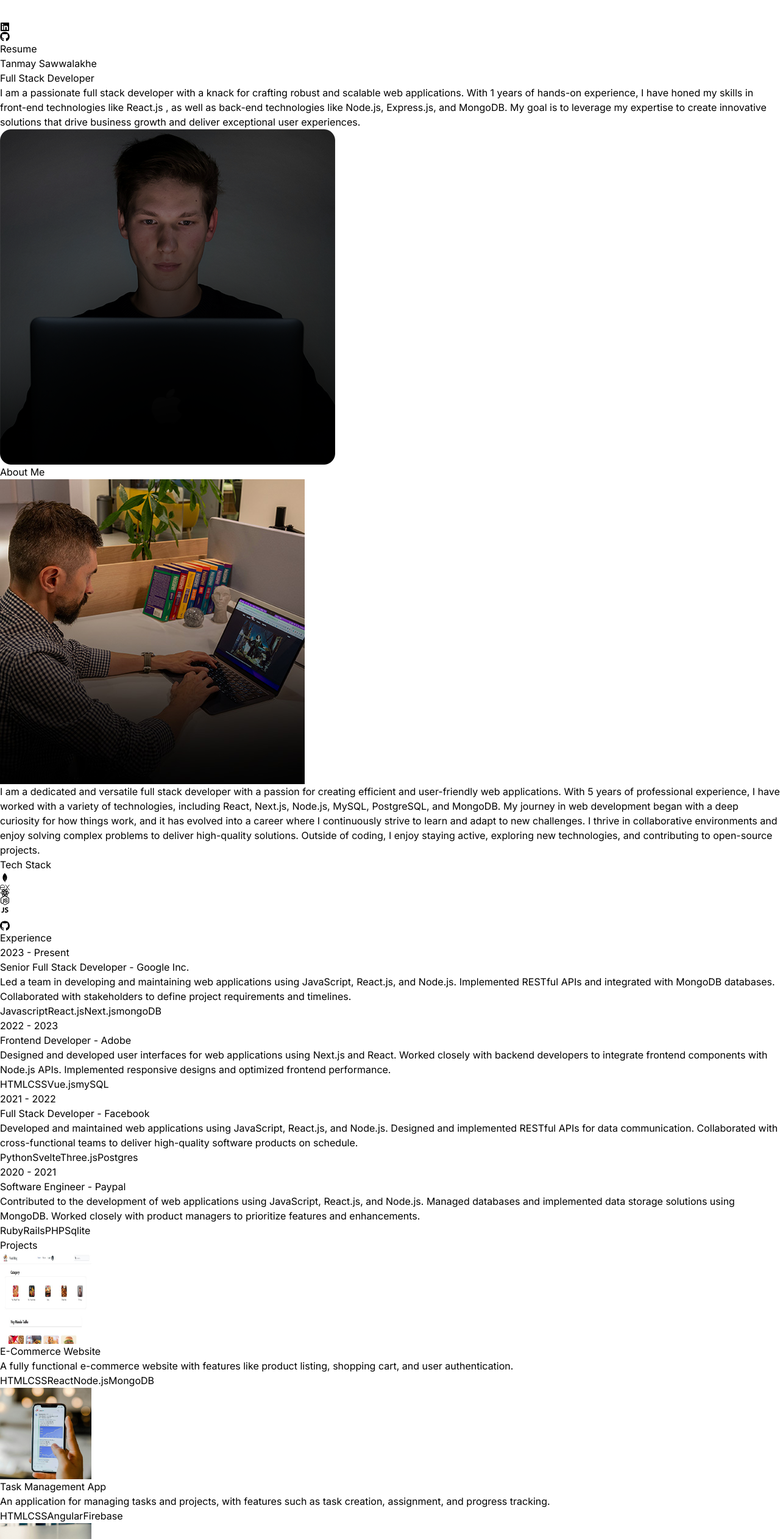
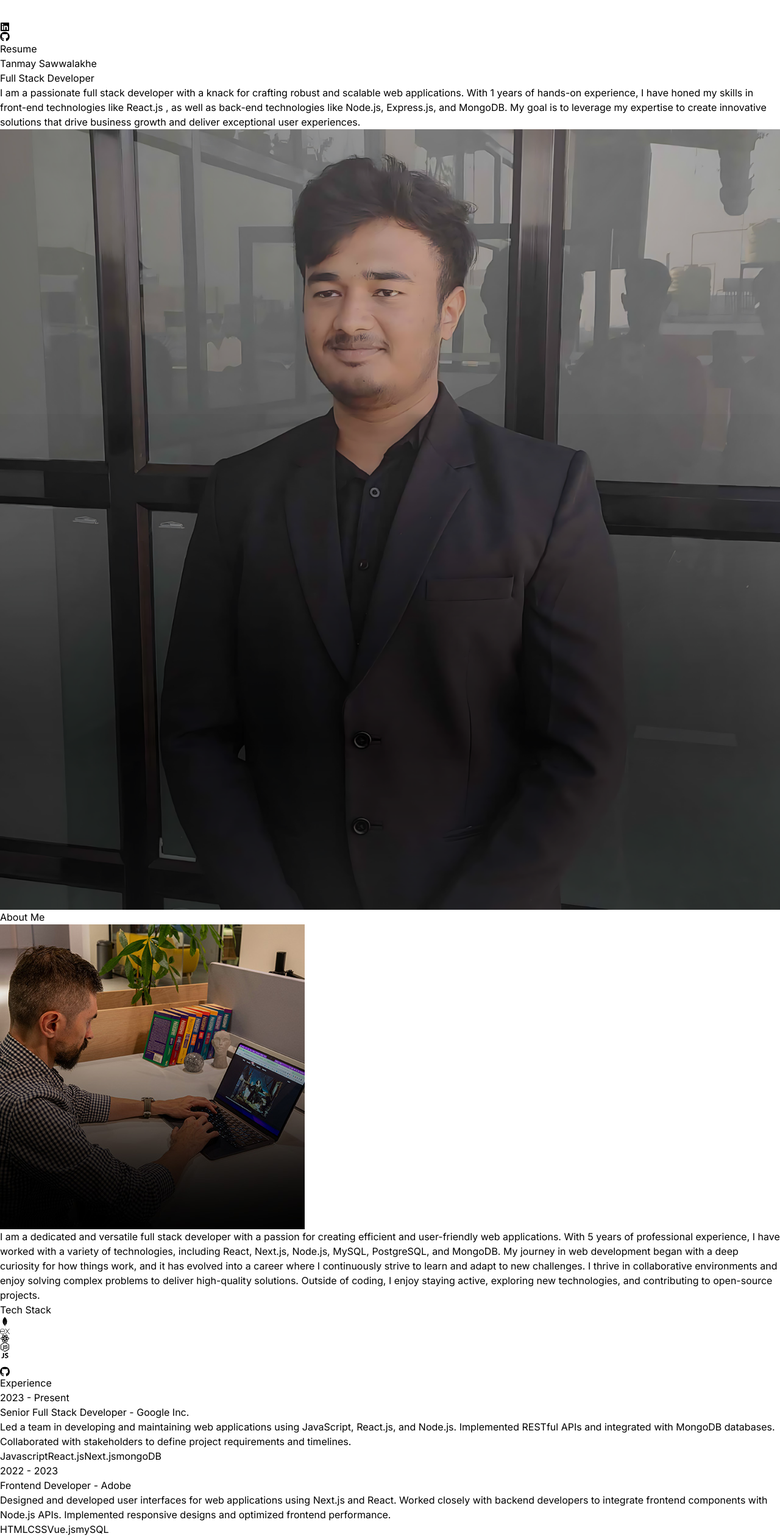
Before and after one commit to tanmay250501/React-Portfolio, a React (Vite) app: page / in a window 1280 px wide. Shown: the top 2524 px of the page at 61% size. Built offline with nearby package versions, Linux system fonts and the light colour scheme.

Commit message:
adding my picture

```diff
--- a/src/components/Hero.jsx
+++ b/src/components/Hero.jsx
@@ -1,6 +1,6 @@
 import React from 'react'
 import { HERO_CONTENT } from '../constants'
-import profilePic from "../assets/kevinRushProfile.png"
+import profilePic from "../assets/tanmayRushProfile.png"
 import { motion } from "framer-motion"
 
 const container = (delay) =>({
@@ -43,7 +43,7 @@ const Hero = () => {
                         initial={{x:100 , opacity:0}}
                         animate={{x: 0, opacity:1}}
                         transition={{duration:1 , delay:1.2}}
-                        className="rounded-2xl" src={profilePic} alt="profilr Pic" />
+                        className="rounded-2xl" src={profilePic} alt="profile Pic" />
                     </div>
                 </div>
             </div>
--- a/src/components/Navbar.jsx
+++ b/src/components/Navbar.jsx
@@ -12,7 +12,7 @@ const Navbar = () => {
         <div className="m-5 flex item-center justify-center gap-4 text-2xl " >
             <FaLinkedin className="hover:text-cyan-700" />
             <FaGithub  className="hover:text-white"/>
-            <button className="bg-slate-400  font-bold  px-2 rounded hover:text-white">Resume</button>
+            <button className="bg-transparent hover:bg-blue-500 text-slate-4000 font-semibold hover:text-white  px-4 border border-slate-400 hover:border-transparent rounded">Resume</button>
         </div>
     </nav>
   )
--- a/src/constants/index.js
+++ b/src/constants/index.js
@@ -40,11 +40,11 @@ export const EXPERIENCES = [
 
 export const PROJECTS = [
   {
-    title: "E-Commerce Website",
+    title: "Food Blog Website",
     image: project1,
     description:
-      "A fully functional e-commerce website with features like product listing, shopping cart, and user authentication.",
-    technologies: ["HTML", "CSS", "React", "Node.js", "MongoDB"],
+      "A fully functional Food Blog  website with features like Dishes Recepie listing, Serach Feature, and admin authentication for adding new recipies , deleting old recepies , updating recipie or creating diffrent categories.",
+    technologies: ["HTML", "CSS","Tailwind CSS", "React", "Node.js","Express.js", "MongoDB"],
   },
   {
     title: "Task Management App",
```
Also changed, not shown: src/assets/tanmayRushProfile.png (added).
